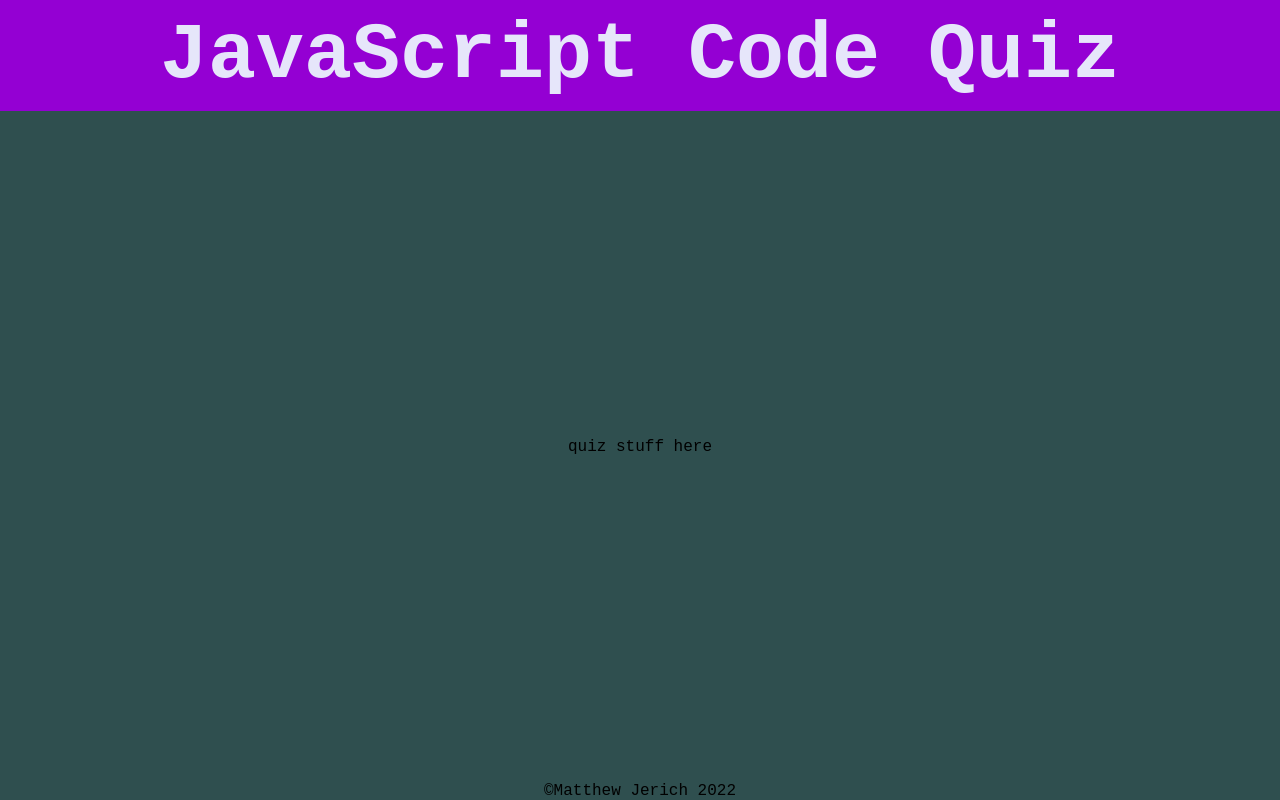
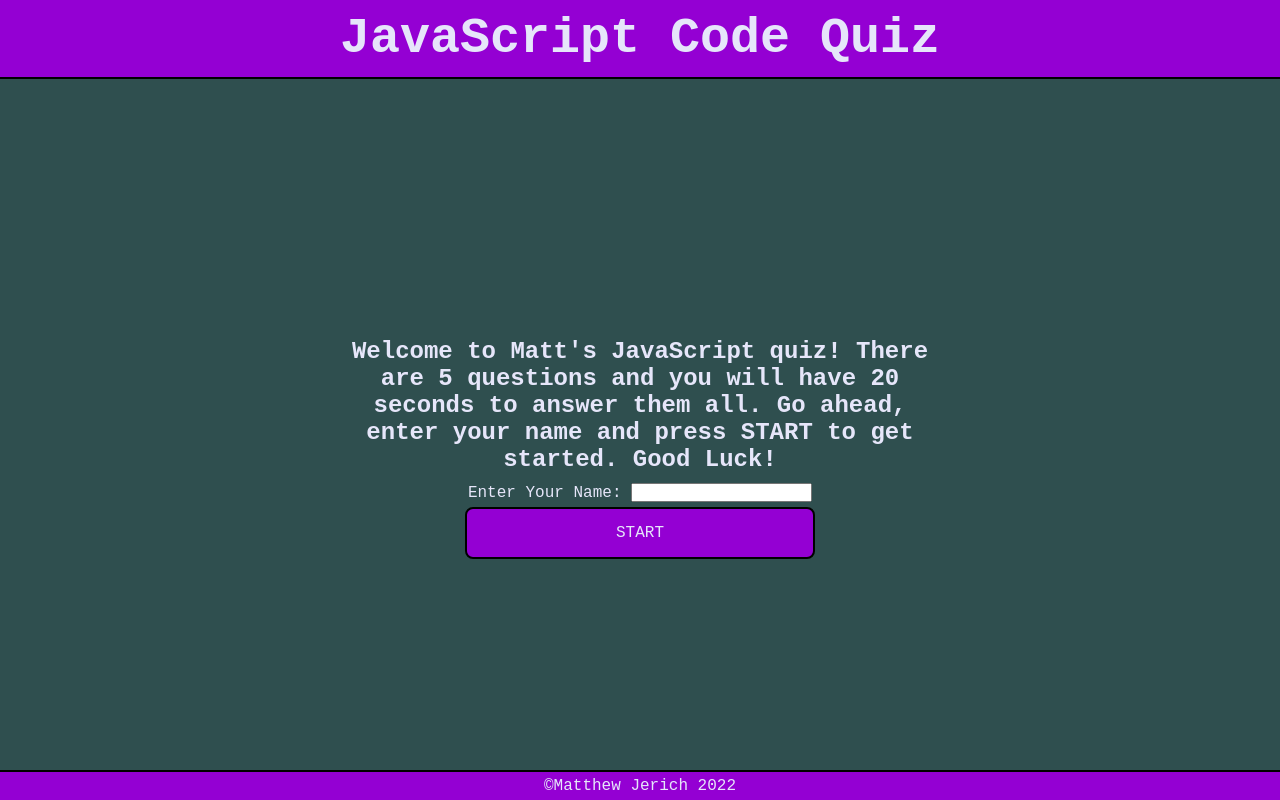
Before and after one commit to MJerich/code-quiz, a plain HTML site: page index.html in a window 1280 px wide. Drawn offline with Linux system fonts and the light colour scheme.

Commit message:
quiz start

```diff
--- a/assets/css/style.css
+++ b/assets/css/style.css
@@ -2,7 +2,7 @@
     --dark-color: #2F4F4F;
     --light-color:#E6E6FA;
     --purple-color: #9400d3;
-    --light-purple: #B44DE0;
+    --light-purple: #b300ff;
 }
 
 * {
@@ -18,6 +18,7 @@ html,body{
 body {
     background-color: var(--dark-color);
     font-family: 'Courier New', Courier, monospace;
+    color: var(--light-color);
 }
 
 #main-wrapper {
@@ -29,10 +30,64 @@ body {
 }
 
 header {
-    font-size: 40px;
+    font-size: 25px;
     background-color: var(--purple-color);
     color: var(--light-color);
     width: 100%;
-    padding: 10px 0;
     text-align: center;
 }
+
+header h1 {
+    padding: 10px 0;
+}
+
+header div {
+    border-top: 2px solid black;
+    width: 100%;
+    background-color: var(--dark-color);
+    height: 50px;
+    padding-top: 7px;
+}
+
+#questions {
+    display: flex;
+    flex-direction: column;
+    justify-content: center;
+    align-content: center;
+    gap: 10px;
+    text-align: center;
+    max-width: 600px;
+    padding: 0 6px;
+}
+
+input {
+    margin-bottom: 5px;
+}
+
+.btn {
+    background-color: var(--purple-color);
+    border: none;
+    color: var(--light-color);
+    padding: 15px 32px;
+    text-align: center;
+    text-decoration: none;
+    display: inline-block;
+    font-size: 16px;
+    border-radius: 8px;
+    border: 2px solid black;
+    font-family: 'Courier New', Courier, monospace;
+    width: 350px;
+    margin: 0 auto;
+}
+
+.btn:hover {
+    background-color: var(--light-purple);
+}
+
+footer {
+    background-color: var(--purple-color);
+    padding: 5px 0;
+    width: 100%;
+    text-align: center;
+    border-top: 2px solid black;
+}
--- a/assets/javascript/script.js
+++ b/assets/javascript/script.js
@@ -0,0 +1,42 @@
+let nameFormEl = document.querySelector("#name-form");
+let saveData = {savedName: "", highScore: ""}
+const mainContentEl = document.querySelector("#questions");
+
+function startQuiz(event){
+    event.preventDefault();
+
+    // save users name for high score
+    let userNameEl = document.querySelector("input[name='name']").value;
+    saveData.savedName = userNameEl
+
+    // remove the maincontent to make room for first question
+    removeContent(mainContentEl);
+
+    // add first question
+    firstQuestion();
+};
+
+function firstQuestion() {
+    // set variables for question and button strings
+    const questionOne = "1. Inside which HTML element do we put the JavaScript?"
+    const oneAnswerOne = "<script>*"
+    const oneAnswerTwo = "<js>"
+    const oneAnswerThree = "<javascript>"
+    const oneAnswerFour = "<scripting>"
+
+    // add the content the the html
+    // create element for the question
+    let questionOneEl = document.createElement("h2");
+    questionOneEl.innerHTML = questionOne;
+
+    // create the buttons
+
+    mainContentEl.appendChild(questionOneEl);
+}
+
+function removeContent(parentEl) {
+    parentEl.innerHTML = '';
+
+};
+
+nameFormEl.addEventListener("submit", startQuiz);
--- a/index.html
+++ b/index.html
@@ -5,16 +5,25 @@
     <meta http-equiv="X-UA-Compatible" content="IE=edge">
     <meta name="viewport" content="width=device-width, initial-scale=1.0">
     <link rel="stylesheet" href="./assets/css/style.css">
-    <style src="./assets/javascript/script.js" defer></style>
+    <script src="./assets/javascript/script.js" defer></script>
     <title>Code Quiz</title>
 </head>
 <body>
     <div id="main-wrapper">
         <header>
             <h1>JavaScript Code Quiz</h1>
+            <div id="timer"></div>
         </header>
-        <section>
-            quiz stuff here
+        <section id="questions">
+            <h2 class="questionTitle">Welcome to Matt's JavaScript quiz! There are 5 questions
+                and you will have 20 seconds to answer them all. Go ahead, enter your name and
+                press START to get started. Good Luck!
+            </h2>
+            <form id="name-form">
+                <label for="name">Enter Your Name:</label>
+                <input type="text" id="name" name="name"></ br>
+                <button id="startBtn" class="btn">START</button>
+            </form>
         </section>
         <footer>
             &copy;Matthew Jerich 2022
```
Also changed, not shown: 1 other file.
